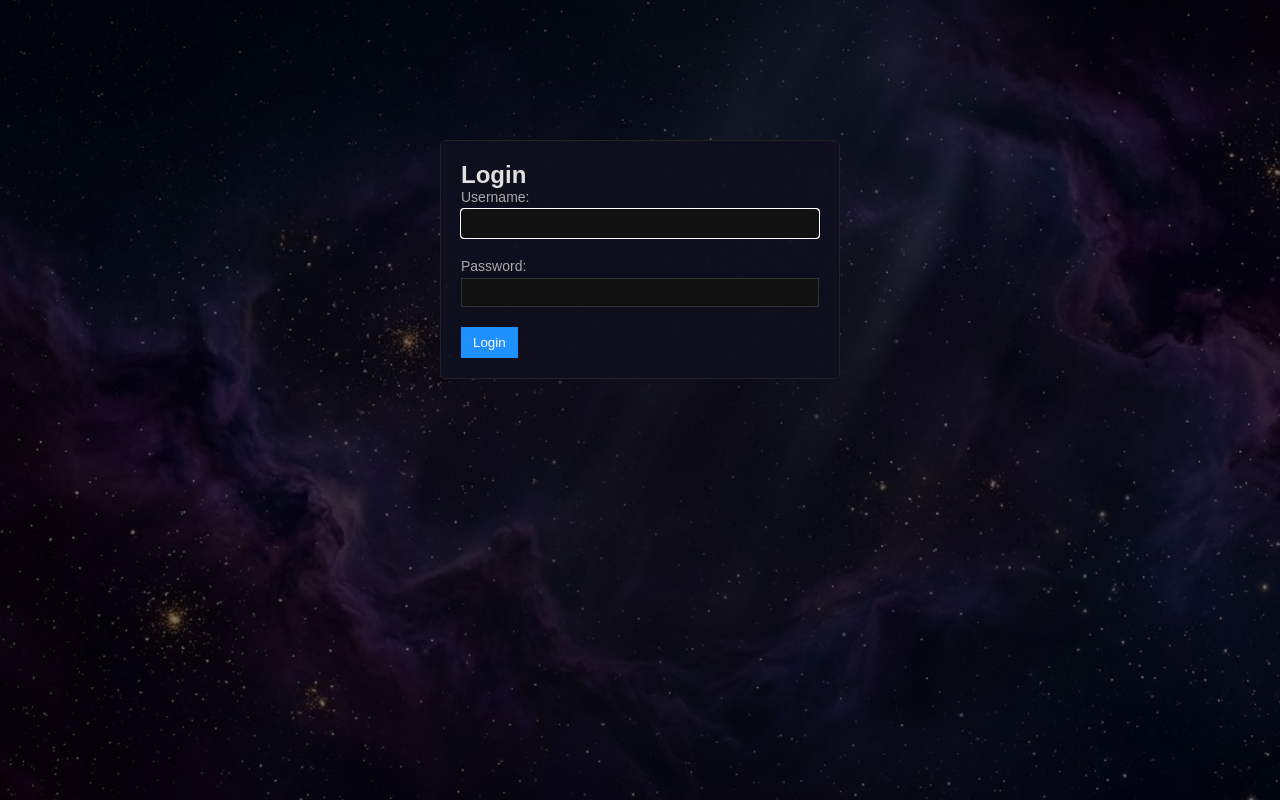
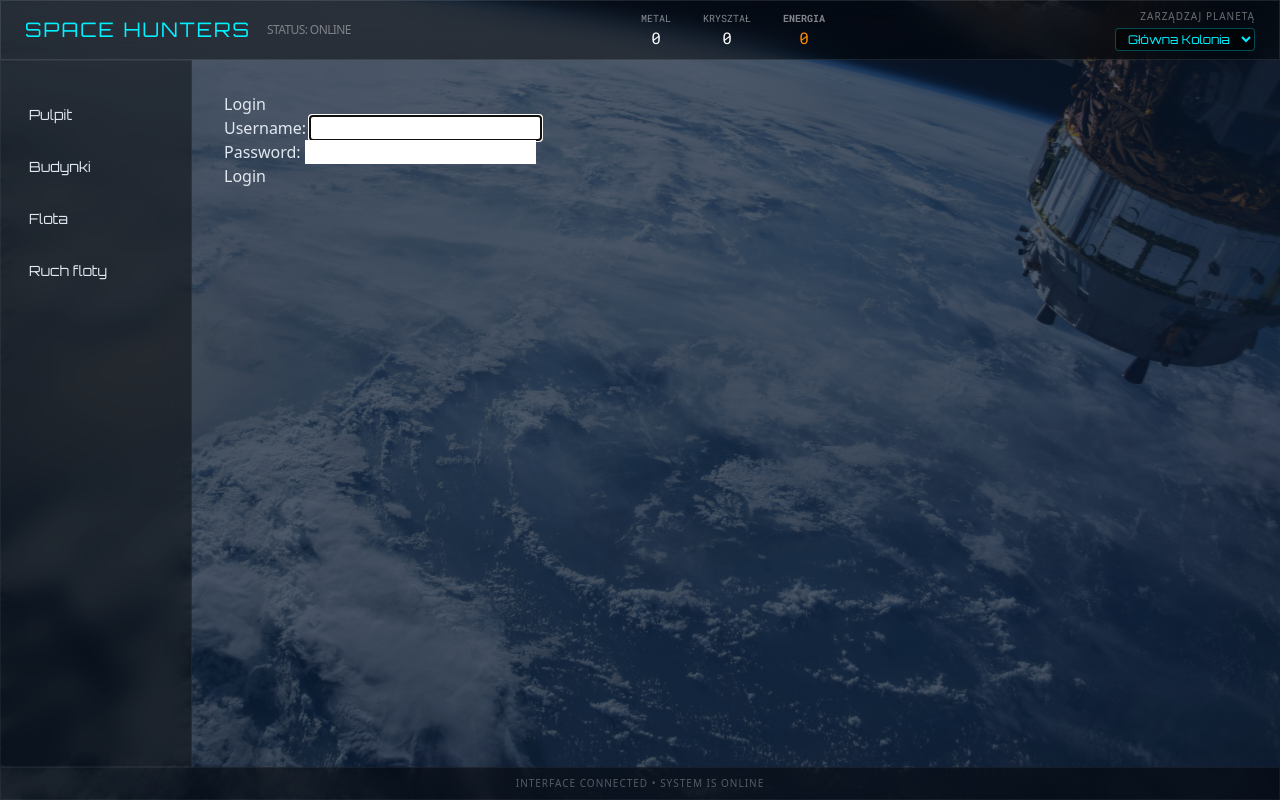
Before and after one commit to Lord-zet/spacehunters, a Django app: a page that uses src/apps/game/templates/game/base.html in a window 1280 px wide. Run offline with Django 5.2, Linux system fonts and the light colour scheme; some libraries are stand-ins or nearby versions.

Commit message:
refactor: add Tailwind setup and base layout

```diff
--- a/src/apps/game/templates/game/base.html
+++ b/src/apps/game/templates/game/base.html
@@ -1,72 +1,184 @@
 {% load static %}
+
 <!DOCTYPE html>
 <html lang="pl">
 <head>
     <meta charset="UTF-8">
+    <meta name="viewport" content="width=device-width, initial-scale=1.0">
     <title>{% block title %}Space Hunters{% endblock %}</title>
+    <!-- Tailwind CSS via CDN -->
+    <script src="https://cdn.tailwindcss.com"></script>
+    <link href="https://fonts.googleapis.com/css2?family=Orbitron:wght@400;700&family=Roboto+Mono:wght@400;700&display=swap" rel="stylesheet">
+    <script>
+        tailwind.config = {
+            theme: {
+                extend: {
+                    fontFamily: {
+                        'scifi': ['Orbitron', 'sans-serif'],
+                        'mono': ['Roboto Mono', 'monospace'],
+                    },
+                    colors: {
+                        'space-blue': '#0a192f',
+                        'accent-cyan': '#00f2ff',
+                        'accent-orange': '#ff8c00',
+                    }
+                }
+            }
+        }
+    </script>
+    <style>
+        body {
+            /* Tło z efektem paralaksy i ciemnym overlayem */
+            background: linear-gradient(rgba(10, 25, 47, 0.7), rgba(10, 25, 47, 0.7)),
+                        url('/static/game/backgrounds/background_main.jfif');
 
-    <link rel="stylesheet" href="{% static 'game/style.css' %}">
+            background-size: cover;
+            background-position: center;
+            background-attachment: fixed;
+            color: #e2e8f0;
+            overflow-x: hidden;
+        }
+
+        .glass-panel {
+            background: rgba(0, 0, 0, 0.45);
+            backdrop-filter: blur(12px);
+            -webkit-backdrop-filter: blur(12px);
+            border: 1px solid rgba(255, 255, 255, 0.1);
+        }
+
+        .hud-border {
+            position: relative;
+        }
+
+        .hud-border::before {
+            content: "";
+            position: absolute;
+            top: 0; left: 0; width: 10px; height: 10px;
+            border-top: 2px solid #00f2ff; border-left: 2px solid #00f2ff;
+        }
+
+        .hud-border::after {
+            content: "";
+            position: absolute;
+            bottom: 0; right: 0; width: 10px; height: 10px;
+            border-bottom: 2px solid #00f2ff; border-right: 2px solid #00f2ff;
+        }
+
+        /* Klasa pomocnicza dla aktywnego linku w menu */
+        .nav-link-active {
+            color: #00f2ff;
+            background: rgba(255, 255, 255, 0.05);
+            border-left: 2px solid #00f2ff;
+        }
+
+        /* Stylizacja selecta dla planet */
+        .planet-select {
+            background: rgba(0, 0, 0, 0.6);
+            border: 1px solid rgba(0, 242, 255, 0.3);
+            color: #00f2ff;
+            padding: 2px 8px;
+            font-family: 'Orbitron', sans-serif;
+            font-size: 0.75rem;
+            border-radius: 4px;
+            outline: none;
+            cursor: pointer;
+            transition: all 0.2s;
+        }
+
+        .planet-select:hover {
+            border-color: #00f2ff;
+            box-shadow: 0 0 10px rgba(0, 242, 255, 0.2);
+        }
+
+        .planet-select option {
+            background-color: #0a192f;
+            color: white;
+        }
+
+        /* Menu rozwijane ustawień */
+        #settings-dropdown {
+            display: none;
+        }
+        #settings-dropdown.active {
+            display: block;
+        }
+    </style>
 </head>
+<body class="font-sans min-h-screen flex flex-col">
 
-<body class="game-body {% if not planet %}auth-body{% endif %}"
-      style="background-image: url('{% static background|default:"game/backgrounds/bg1.jpg" %}');">
+    <!-- TOP BAR: ZASOBY -->
+    <header class="glass-panel sticky top-0 z-50 px-6 py-2 border-b border-white/10 flex items-center justify-between">
+        <div class="flex items-center space-x-4">
+            <h1 class="font-scifi text-accent-cyan tracking-widest text-xl uppercase">Space Hunters</h1>
+            <span class="text-xs text-white/40 uppercase tracking-tighter">Status: Online</span>
+        </div>
 
-<div class="layout">
-
-    {% if planet %}
-    <!-- SIDEBAR -->
-    <aside class="sidebar">
-        <h2>🚀 Space Hunters</h2>
-
-        <nav>
-            <ul>
-                <li><a href="{% url 'game:planet_detail' pk=planet.id %}">Home</a></li>
-                <li><a href="{% url 'game:buildings' pk=planet.id %}">Budynki</a></li>
-                <li><a href="{% url 'game:send_fleet' pk=planet.id %}">Flota</a></li>
-                <li><a href="{% url 'game:fleet_list' pk=planet.id %}">Ruch floty</a></li>
-            </ul>
-        </nav>
-    </aside>
-    {% endif %}
-
-    <!-- MAIN -->
-    <div class="main">
-
-    {% if planet %}
-        <!-- TOPBAR -->
-    <div class="topbar">
-
-        <!-- RESOURCES -->
-        <div class="resources">
-            <div class="{% if planet.metal >= storage_capacities.metal %}resource-full{% endif %}">
-                Metal: {{ planet.metal }}
+        <div class="flex space-x-8 font-mono">
+            <div class="flex flex-col items-center">
+                <span class="text-[10px] text-white/50 uppercase">Metal</span>
+                <span class="{% if planet.metal >= storage_capacities.metal %}text-red-500 font-bold{% else %}text-white{% endif %}">{{ planet.metal|default:"0" }}</span>
             </div>
-            <div class="{% if planet.crystal >= storage_capacities.crystal %}resource-full{% endif %}">
-                Kryształ: {{ planet.crystal }}
+            <div class="flex flex-col items-center">
+                <span class="text-[10px] text-white/50 uppercase">Kryształ</span>
+                <span class="{% if planet.crystal >= storage_capacities.crystal %}text-red-500 font-bold{% else %}text-white{% endif %}">{{ planet.crystal|default:"0" }}</span>
+            </div>
+            <div class="flex flex-col items-center">
+                <span class="text-[10px] text-white/50 uppercase font-bold text-accent-orange">Energia</span>
+                <span class="text-accent-orange">{{ energy|default:"0" }}</span>
             </div>
         </div>
 
-        <!-- PLANET SWITCHER -->
-        <div class="planet-switcher">
-            <select onchange="location = this.value;">
+        <div class="flex items-center space-x-4">
+            <!-- Wybór Planety -->
+            <div class="text-right flex flex-col items-end">
+                <span class="text-[10px] text-white/40 uppercase tracking-widest mb-1 text-right">Zarządzaj Planetą</span>
+                <select class="planet-select" onchange="window.location.href=this.value;">
                     {% for p in user.planets.all %}
-                    <option value="{% url 'game:planet_detail' pk=p.id %}"
-                        {% if p.id == planet.id %}selected{% endif %}>
-                        {{ p.name }} ({{ p.x }}:{{ p.y }})
+                        <option value="{% url 'game:planet_detail' pk=p.id %}" {% if p.name == planet.name %}selected{% endif %}>
+                            {{ p.name }} [{{ p.x }} - {{ p.y }}]
                         </option>
+                    {% empty %}
+                        <option>{{ planet.name|default:"Główna Kolonia" }}</option>
                     {% endfor %}
                 </select>
             </div>
 
-        <div>
-            <form method="post" action="{% url 'logout' %}">
-                {% csrf_token %}
-                <button type="submit">Wyloguj</button>
-            </form>
         </div>
+    </header>
 
+    <div class="flex flex-1 relative">
+        <!-- SIDEBAR NAWIGACJA -->
+        <nav class="w-20 md:w-48 glass-panel border-r border-white/5 flex flex-col pt-8">
+            <ul class="space-y-2 px-4 text-sm font-scifi">
+                <li>
+                    <a href="{% url 'game:planet_detail' pk=planet.id %}" class="flex items-center p-3 transition-colors hover:bg-white/10 rounded-lg {% if request.resolver_match.url_name == 'planet_detail' %}nav-link-active{% endif %}">
+                        <span>Pulpit</span>
+                    </a>
+                </li>
+                <li>
+                    <a href="{% url 'game:buildings' pk=planet.id %}" class="flex items-center p-3 transition-colors hover:bg-white/10 rounded-lg {% if request.resolver_match.url_name == 'buildings' %}nav-link-active{% endif %}">
+                        Budynki
+                    </a>
+                </li>
+
+                <li>
+                    <a href="{% url 'game:send_fleet' pk=planet.id %}" class="flex items-center p-3 transition-colors hover:bg-white/10 rounded-lg {% if request.resolver_match.url_name == 'send_fleet' %}nav-link-active{% endif %}">
+                        Flota
+                    </a>
+                </li>
+                <li>
+                    <a href="{% url 'game:fleet_list' pk=planet.id %}" class="flex items-center p-3 transition-colors hover:bg-white/10 rounded-lg {% if request.resolver_match.url_name == 'fleet_list' %}nav-link-active{% endif %}">
+                        Ruch floty
+                    </a>
+                </li>
+            </ul>
+        </nav>
+
+        <!-- MAIN CONTENT -->
+        <main class="flex-1 p-8 overflow-y-auto">
+            {% block content %}{% endblock %}
+        </main>
     </div>
-    {% endif %}
 
     {% if messages %}
         <div class="messages">
@@ -78,22 +190,9 @@
         </div>
     {% endif %}
 
-        <!-- CONTENT -->
-        <main class="content">
-            {% block content %}
-            {% endblock %}
-        </main>
+    <footer class="glass-panel p-2 text-center text-[10px] text-white/30 uppercase tracking-widest border-t border-white/5">
+        Interface Connected &bull; System is OnLine
+    </footer>
 
-    </div>
-
-</div>
-<script>
-    setTimeout(() => {
-        document.querySelectorAll('.message').forEach(el => {
-            el.style.opacity = '0';
-            setTimeout(() => el.remove(), 300);
-        });
-    }, 3000);
-</script>
 </body>
 </html>
```
Also changed, not shown: src/apps/game/static/game/backgrounds/background_main.jfif (added). Lines whose indentation alone changed are shown as unchanged.
